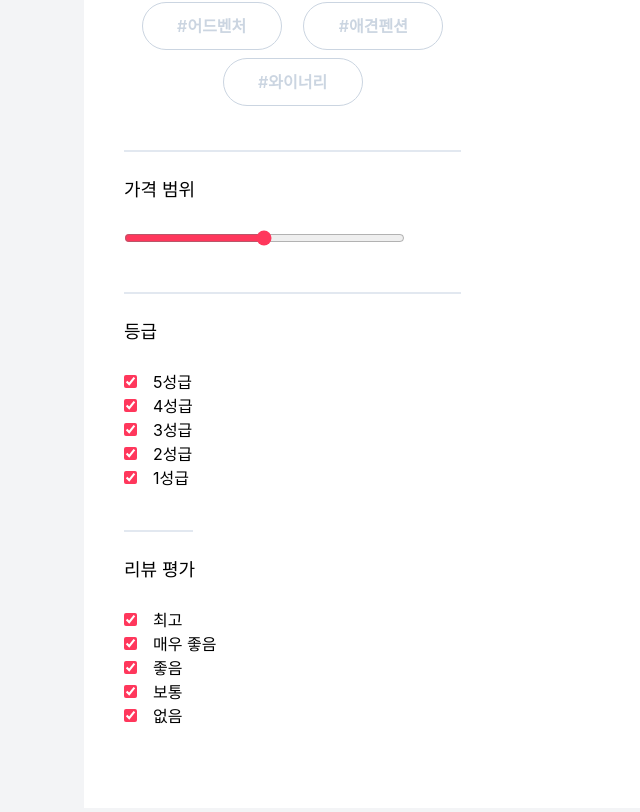
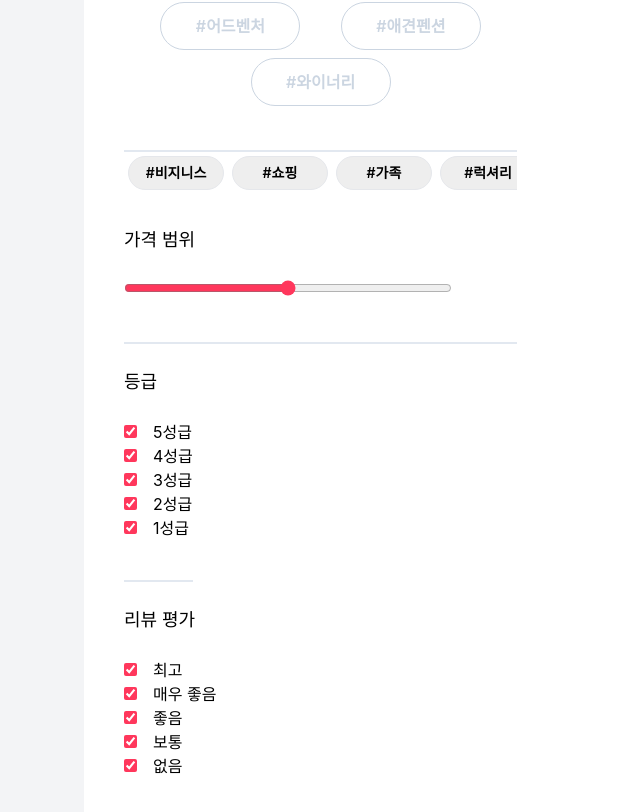
Before and after one commit to Wanted-Pre-Onboarding-Frontend-2/Wan2trip, a React (Create React App) app: page /result in a window 1280 px wide. Shown: the part 955-1767 px from the top of the page, without its empty margins (44-684 px from the left). Built offline with nearby package versions, Linux system fonts and the light colour scheme.

Commit message:
style 예약하기 버튼,탑버튼 css수정

```diff
--- a/src/components/bookedList/BookingButton.tsx
+++ b/src/components/bookedList/BookingButton.tsx
@@ -31,14 +31,14 @@ const BookingButton = ({ newData, isBooked }: PropsType) => {
     <div>
       {isBooked ? (
         <button
-          className="self-end mt-2 text-base text-end"
+          className="self-end mt-2 text-base w-24 h-8 text-white rounded text-center bg-[#FF375C] hover:shadow-md"
           onClick={handleClickCancel}
         >
           예약 취소
         </button>
       ) : (
         <button
-          className="self-end mt-2 text-base w-24 h-8 text-white rounded text-center bg-[#FF375C]"
+          className="self-end mt-2 text-base w-24 h-8 text-white rounded text-center bg-[#FF375C] hover:shadow-md"
           onClick={() => handleClickBooking(newData)}
         >
           예약 하기
--- a/src/components/layout/Layout.tsx
+++ b/src/components/layout/Layout.tsx
@@ -32,5 +32,5 @@ const GlobalLayout = tw.div<Modal>`
 `;
 
 const MoveToTop = tw.button`
-fixed bottom-5 right-5 bg-white w-10 h-10 rounded-full shadow-lg shadow-slate-500/50
+fixed bottom-5 right-5 bg-white w-10 h-10 rounded-full shadow-lg shadow-slate-500/50 hover:scale-105
 `;
--- a/src/components/result/Sort.tsx
+++ b/src/components/result/Sort.tsx
@@ -44,7 +44,7 @@ const Sort = () => {
         )}
       </div>
       {/* mobile */}
-      <div className="relative border-b-2 lg:hidden md:block border-slate-300">
+      <div className="relative border-b-2 filxed lg:hidden md:block border-slate-300">
         <div className="flex items-center pl-10 font-medium h-14">
           1,691개 호텔 중 예약가능 호텔 419개
         </div>
--- a/src/components/result/Tag.tsx
+++ b/src/components/result/Tag.tsx
@@ -50,8 +50,8 @@ const Tag = () => {
         </div>
       </div>
       {/* mobile */}
-      <div className="block w-full pl-6 mt-2 border-b-2 lg:hidden md:block border-slate-300">
-        <div className="flex flex-wrap w-full pb-2 overflow-x-auto text-sm font-semibold text-black justify-evenly">
+      <div className="flex flex-wrap">
+        <div className="flex w-full pb-2 overflow-x-auto text-sm font-semibold text-black abolute flex-nowrap">
           {tags.map((tag, index) => (
             <div key={index}>
               <input type="checkbox" className="hidden" id="tagActive" />
```
